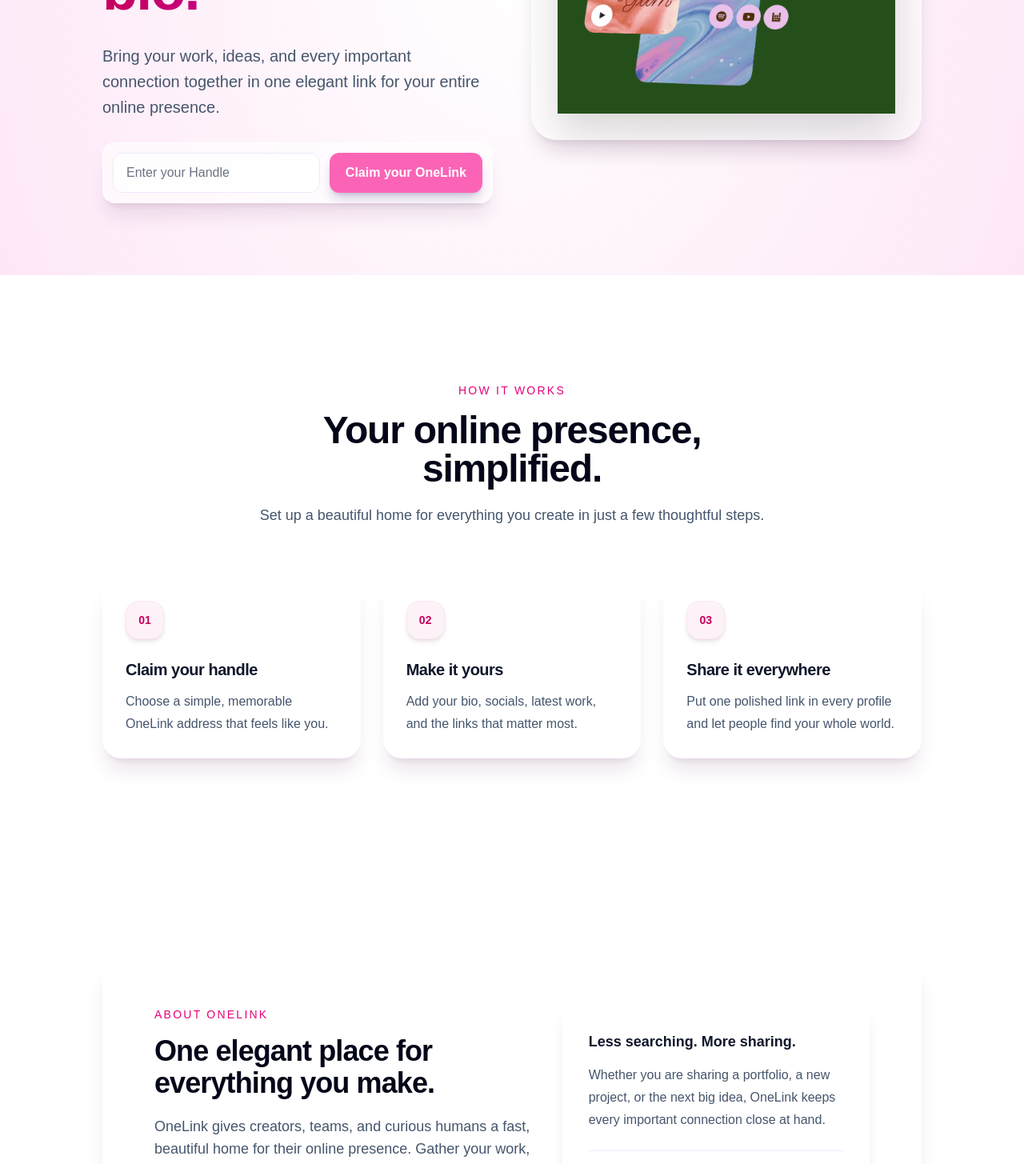
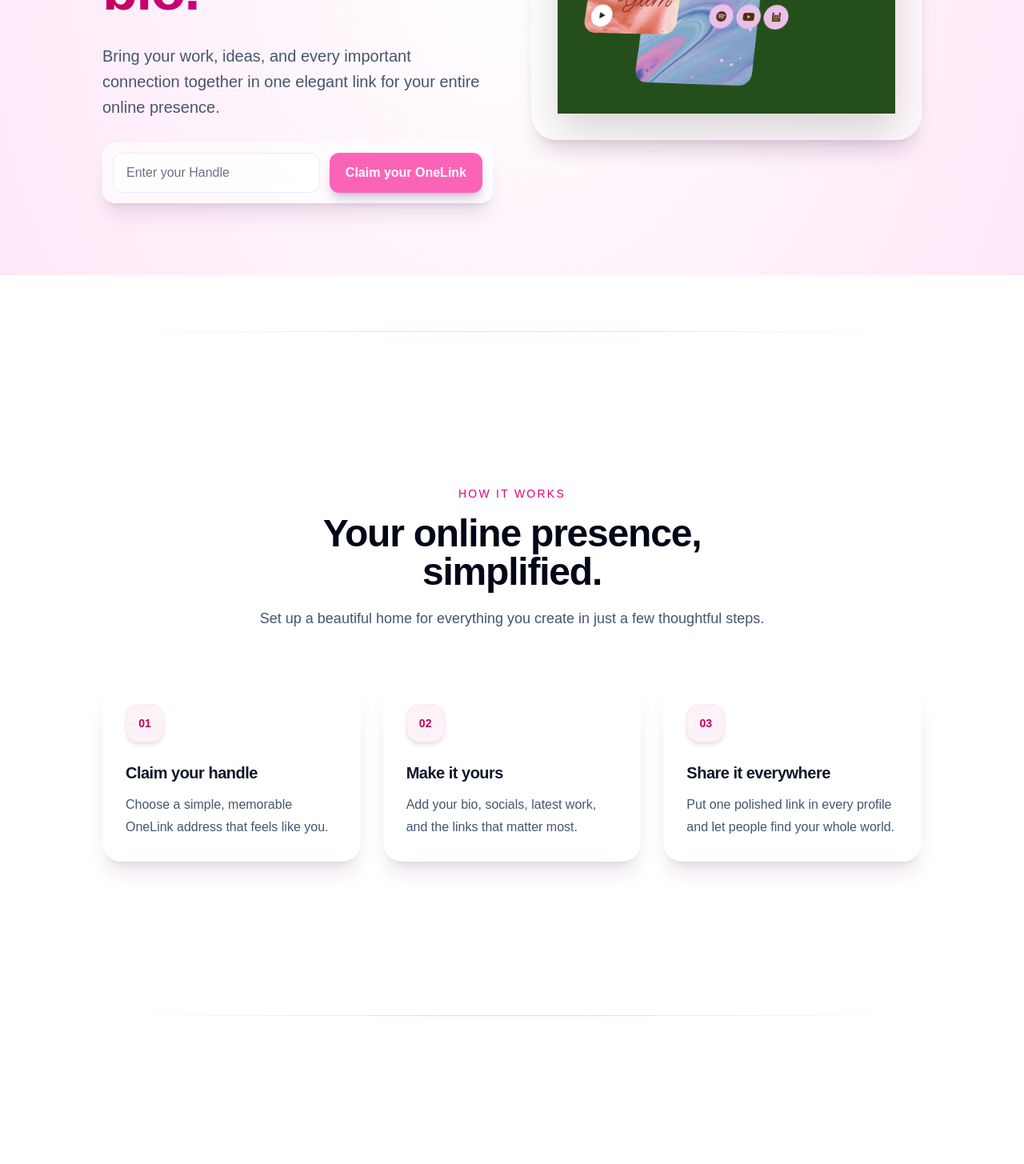
Before and after one commit to Divyam16choubey/OneLink, a Next.js app: page / in a window 1280 px wide. Shown: the part 456-1911 px from the top of the page at 80% size. Built offline with nearby package versions, Linux system fonts and the light colour scheme.

Commit message:
divider added

```diff
--- a/app/page.js
+++ b/app/page.js
@@ -1,6 +1,13 @@
 "use client"
 import { useState } from "react";
 import { useRouter } from "next/navigation";
+
+const SectionDivider = () => (
+  <div aria-hidden="true" className="relative mx-auto my-12 h-px w-[calc(100%-3rem)] max-w-6xl sm:my-16 sm:w-[calc(100%-5rem)] lg:w-[calc(100%-20vw)]">
+    <div className="absolute inset-0 bg-gradient-to-r from-transparent via-violet-400/35 to-transparent" />
+    <div className="absolute left-1/2 top-1/2 h-px w-1/3 -translate-x-1/2 -translate-y-1/2 bg-fuchsia-300/40 blur-sm" />
+  </div>
+)
 
 export default function Home() {
   const router = useRouter()
@@ -49,6 +56,7 @@ export default function Home() {
           </div>
         </div>
       </section>
+      <SectionDivider />
       <section id="how-it-works" className="scroll-mt-28 relative px-6 py-24 sm:px-10 sm:py-32 lg:px-[10vw]">
         <div className="mx-auto max-w-6xl">
           <div className="mx-auto max-w-2xl text-center">
@@ -71,6 +79,7 @@ export default function Home() {
         </div>
       </section>
 
+      <SectionDivider />
       <section id="about" className="scroll-mt-28 relative px-6 py-20 sm:px-10 sm:py-28 lg:px-[10vw]">
         <div className="mx-auto grid max-w-6xl items-center gap-10 rounded-[2rem] border border-white/70 bg-white/60 p-6 shadow-xl shadow-fuchsia-950/10 backdrop-blur-md sm:p-10 lg:grid-cols-[1.1fr_0.9fr] lg:p-16">
           <div>
```
